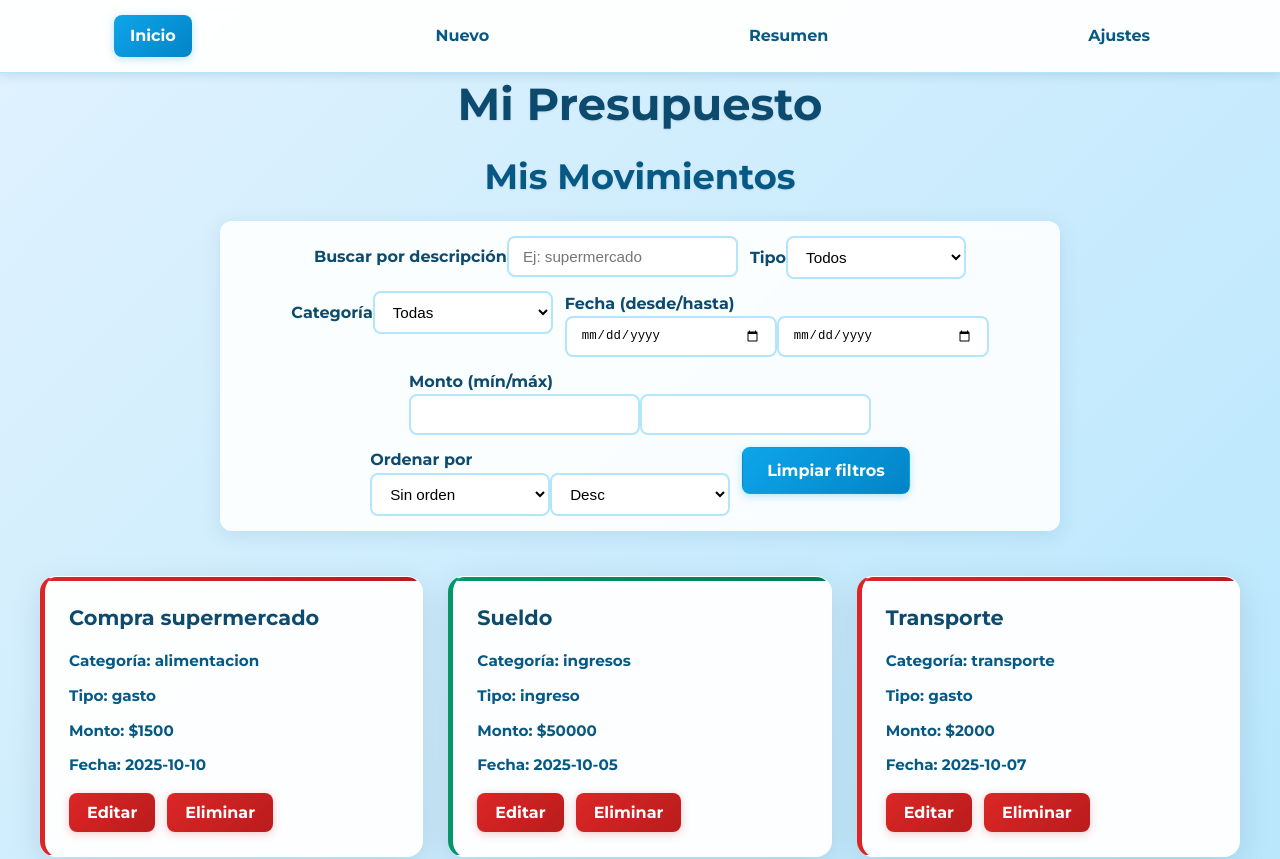
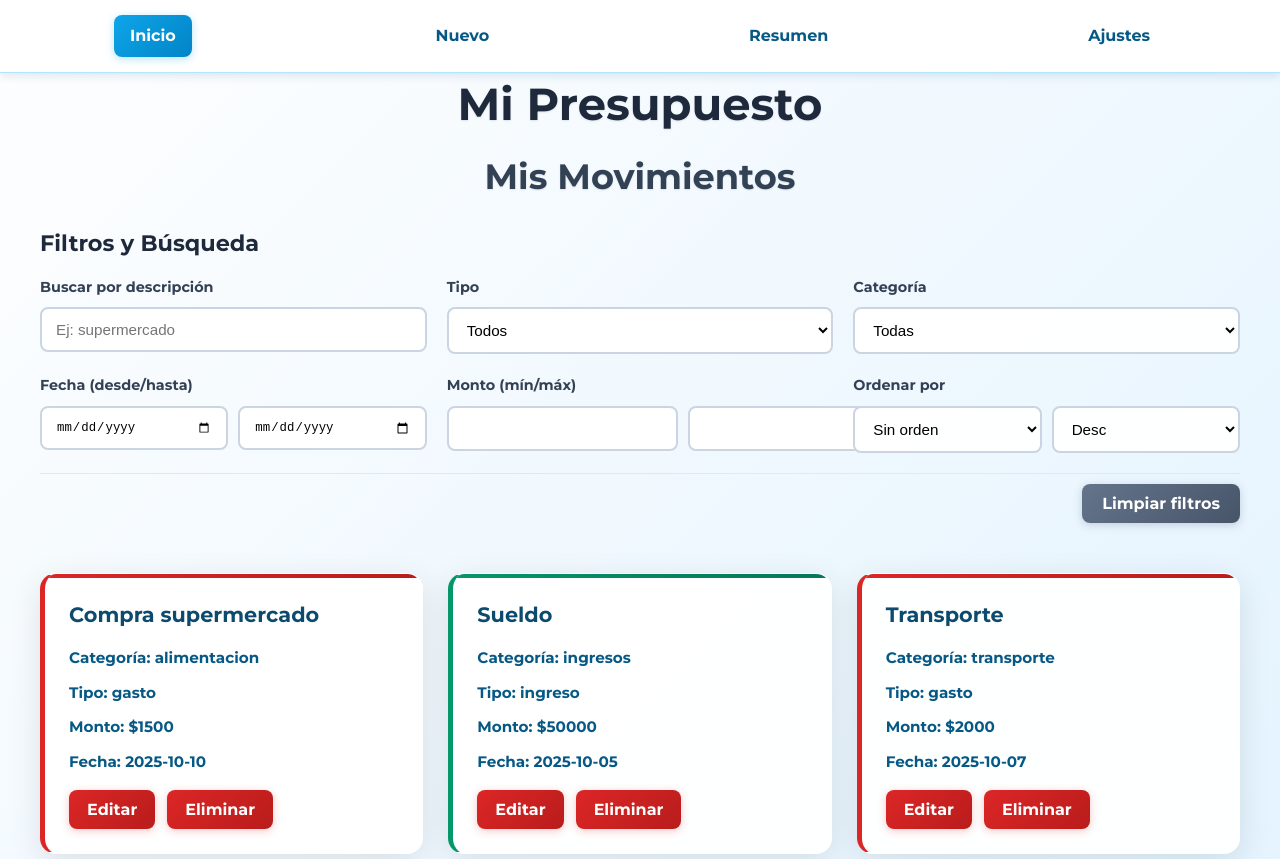
Before and after one commit to 48313612/MI_PRESUPUESTO_GRILLE_LUCERO, a React (Vite) app: page / in a window 1280 px wide. Shown: the top 859 px of the page. Built offline with nearby package versions, Linux system fonts and the light colour scheme.

Commit message:
estilos mejorados

```diff
--- a/src/css/styles.css
+++ b/src/css/styles.css
@@ -5,8 +5,8 @@
 
     body {
     font-family: 'Montserrat', -apple-system, BlinkMacSystemFont, 'Segoe UI', 'Roboto', sans-serif;
-    background: linear-gradient(135deg, #e0f2fe 0%, #b3e5fc 100%);
-    color: #0c4a6e;
+    background: linear-gradient(135deg, #fefefe 0%, #e0f2fe 100%);
+    color: #1e293b;
     margin: 0;
     padding: 0;
     min-height: 100vh;
@@ -19,12 +19,12 @@
     }
 
     .content {
-    margin-top: 60px; /* Adjust based on navbar height */
+    margin-top: 60px;
     flex: 1;
     }
 
     h1 {
-    color: #0c4a6e;
+    color: #1e293b;
     font-size: 2.8em;
     margin: 20px 0;
     text-align: center;
@@ -33,7 +33,7 @@
     }
 
     h2 {
-    color: #075985;
+    color: #334155;
     font-size: 2.2em;
     margin: 15px 0;
     text-align: center;
@@ -98,7 +98,6 @@
     box-shadow: 0 4px 12px rgba(14, 165, 233, 0.4);
     }
 
-    /* Estilos para las tarjetas */
     .cards-container {
       display: grid;
       grid-template-columns: repeat(auto-fill, minmax(320px, 1fr));
@@ -166,7 +165,6 @@
       line-height: 1.5;
     }
 
-    /* Estilos para formularios */
     .nuevo-movimiento,
     .resumen {
       max-width: 800px;
@@ -313,7 +311,6 @@
       box-shadow: 0 4px 12px rgba(220, 38, 38, 0.35);
     }
 
-    /* Estilos para Resumen */
     .stats-container {
       display: grid;
       grid-template-columns: repeat(auto-fit, minmax(220px, 1fr));
@@ -420,7 +417,6 @@
       color: #059669;
     }
 
-    /* Estilos para Ajustes */
     .ajustes-section {
       margin-bottom: 30px;
       padding-bottom: 20px;
@@ -464,7 +460,6 @@
       color: #555;
     }
 
-    /* Tema oscuro */
     body.dark {
       background: linear-gradient(135deg, #0f172a 0%, #1e293b 100%);
       color: #f1f5f9;
@@ -557,41 +552,104 @@
       background: rgba(59, 130, 246, 0.1);
     }
 
-    /* Estilos para filtros */
-    .filtros {
-      display: flex;
-      gap: 12px;
-      margin: 15px auto;
-      padding: 15px 20px;
-      background: rgba(255, 255, 255, 0.9);
-      backdrop-filter: blur(10px);
-      border-radius: 12px;
-      box-shadow: 0 4px 20px rgba(12, 74, 110, 0.1);
-      flex-wrap: wrap;
-      justify-content: center;
-      max-width: 800px;
+    .filtros-container {
+      margin: 20px auto;
+      max-width: 1200px;
+      padding: 0 20px;
     }
 
-    .filtros input,
-    .filtros select {
-      padding: 10px 14px;
-      border: 2px solid #b3e5fc;
+    .filtros-header {
+      margin-bottom: 15px;
+    }
+
+    .filtros-header h3 {
+      color: #1e293b;
+      font-size: 1.4em;
+      font-weight: 600;
+      margin: 0;
+      text-align: left;
+    }
+
+    .filtros-grid {
+      display: grid;
+      grid-template-columns: repeat(auto-fit, minmax(300px, 1fr));
+      gap: 20px;
+      margin-bottom: 20px;
+    }
+
+    .filtro-group {
+      display: flex;
+      flex-direction: column;
+    }
+
+    .filtro-group label {
+      color: #334155;
+      font-weight: 600;
+      font-size: 0.9em;
+      margin-bottom: 8px;
+    }
+
+    .filtro-group input,
+    .filtro-group select {
+      padding: 12px 14px;
+      border: 2px solid #cbd5e1;
       border-radius: 8px;
       font-size: 0.95em;
       transition: all 0.3s ease;
-      background: rgba(255, 255, 255, 0.9);
-      min-width: 180px;
+      background: rgba(255, 255, 255, 0.95);
+      backdrop-filter: blur(5px);
+    }
+
+    .filtro-group input:focus,
+    .filtro-group select:focus {
+      outline: none;
+      border-color: #3b82f6;
+      box-shadow: 0 0 0 3px rgba(59, 130, 246, 0.1);
+      background: rgba(255, 255, 255, 1);
+    }
+
+    .filtro-rango {
+      display: flex;
+      gap: 10px;
+    }
+
+    .filtro-rango input {
       flex: 1;
     }
 
-    .filtros input:focus,
-    .filtros select:focus {
-      outline: none;
-      border-color: #0ea5e9;
-      box-shadow: 0 0 0 3px rgba(14, 165, 233, 0.1);
+    .filtro-orden {
+      display: flex;
+      gap: 10px;
     }
 
-    /* Animaciones suaves */
+    .filtro-orden select {
+      flex: 1;
+    }
+
+    .filtros-actions {
+      display: flex;
+      justify-content: flex-end;
+      padding-top: 10px;
+      border-top: 1px solid #e2e8f0;
+    }
+
+    .btn-limpiar {
+      background: linear-gradient(135deg, #64748b, #475569);
+      color: #ffffff;
+      border: none;
+      padding: 10px 20px;
+      border-radius: 8px;
+      cursor: pointer;
+      font-weight: 600;
+      transition: all 0.3s ease;
+      box-shadow: 0 2px 8px rgba(100, 116, 139, 0.3);
+    }
+
+    .btn-limpiar:hover {
+      transform: translateY(-1px);
+      box-shadow: 0 4px 12px rgba(100, 116, 139, 0.4);
+    }
+
     @keyframes fadeInUp {
       from {
         opacity: 0;
@@ -640,18 +698,24 @@
         gap: 15px;
       }
 
-      .filtros {
-        flex-direction: column;
-        align-items: stretch;
-        padding: 12px 15px;
-        margin: 10px auto;
+      .filtros-container {
+        padding: 0 15px;
       }
 
-      .filtros input,
-      .filtros select {
-        min-width: auto;
-        width: 100%;
-        margin-bottom: 8px;
+      .filtros-grid {
+        grid-template-columns: 1fr;
+        gap: 15px;
+        margin-bottom: 15px;
+      }
+
+      .filtro-rango,
+      .filtro-orden {
+        flex-direction: column;
+        gap: 8px;
+      }
+
+      .filtros-actions {
+        justify-content: center;
       }
 
       .nav {
@@ -799,8 +863,8 @@
         font-size: 16px; /* Previene zoom en iOS */
       }
 
-      .filtros input,
-      .filtros select {
+      .filtro-group input,
+      .filtro-group select {
         padding: 12px 14px;
         font-size: 16px;
       }
--- a/src/pages/Listado.jsx
+++ b/src/pages/Listado.jsx
@@ -13,8 +13,8 @@ function Listado() {
   const [fechaHasta, setFechaHasta] = useState("");
   const [montoMin, setMontoMin] = useState("");
   const [montoMax, setMontoMax] = useState("");
-  const [sortField, setSortField] = useState(""); // "fecha" | "monto"
-  const [sortDir, setSortDir] = useState("desc"); // "asc" | "desc"
+  const [sortField, setSortField] = useState("");
+  const [sortDir, setSortDir] = useState("desc");
 
   const categorias = useMemo(() => {
     const set = new Set(movimientos.map(m => m.categoria));
@@ -77,8 +77,13 @@ function Listado() {
     <div className="listado-movimientos">
       <h2>Mis Movimientos</h2>
 
-      <div className="filtros">
-        <div className="filtro-item">
+      <div className="filtros-container">
+        <div className="filtros-header">
+          <h3>Filtros y Búsqueda</h3>
+        </div>
+
+        <div className="filtros-grid">
+          <div className="filtro-group">
             <label htmlFor="buscar">Buscar por descripción</label>
             <input
               id="buscar"
@@ -89,7 +94,7 @@ function Listado() {
             />
           </div>
 
-        <div className="filtro-item">
+          <div className="filtro-group">
             <label htmlFor="tipo">Tipo</label>
             <select id="tipo" value={filterTipo} onChange={(e) => setFilterTipo(e.target.value)}>
               <option value="">Todos</option>
@@ -98,7 +103,7 @@ function Listado() {
             </select>
           </div>
 
-        <div className="filtro-item">
+          <div className="filtro-group">
             <label htmlFor="categoria">Categoría</label>
             <select id="categoria" value={filterCategoria} onChange={(e) => setFilterCategoria(e.target.value)}>
               <option value="">Todas</option>
@@ -108,7 +113,7 @@ function Listado() {
             </select>
           </div>
 
-        <div className="filtro-item">
+          <div className="filtro-group">
             <label>Fecha (desde/hasta)</label>
             <div className="filtro-rango">
               <input
@@ -126,7 +131,7 @@ function Listado() {
             </div>
           </div>
 
-        <div className="filtro-item">
+          <div className="filtro-group">
             <label>Monto (mín/máx)</label>
             <div className="filtro-rango">
               <input
@@ -148,7 +153,7 @@ function Listado() {
             </div>
           </div>
 
-        <div className="filtro-item">
+          <div className="filtro-group">
             <label htmlFor="ordenar">Ordenar por</label>
             <div className="filtro-orden">
               <select id="ordenar" value={sortField} onChange={(e) => setSortField(e.target.value)}>
@@ -162,9 +167,10 @@ function Listado() {
               </select>
             </div>
           </div>
+        </div>
 
-        <div className="filtro-item">
-          <button type="button" onClick={limpiarFiltros}>Limpiar filtros</button>
+        <div className="filtros-actions">
+          <button type="button" onClick={limpiarFiltros} className="btn-limpiar">Limpiar filtros</button>
         </div>
       </div>
 
```
Lines whose indentation alone changed are shown as unchanged.
